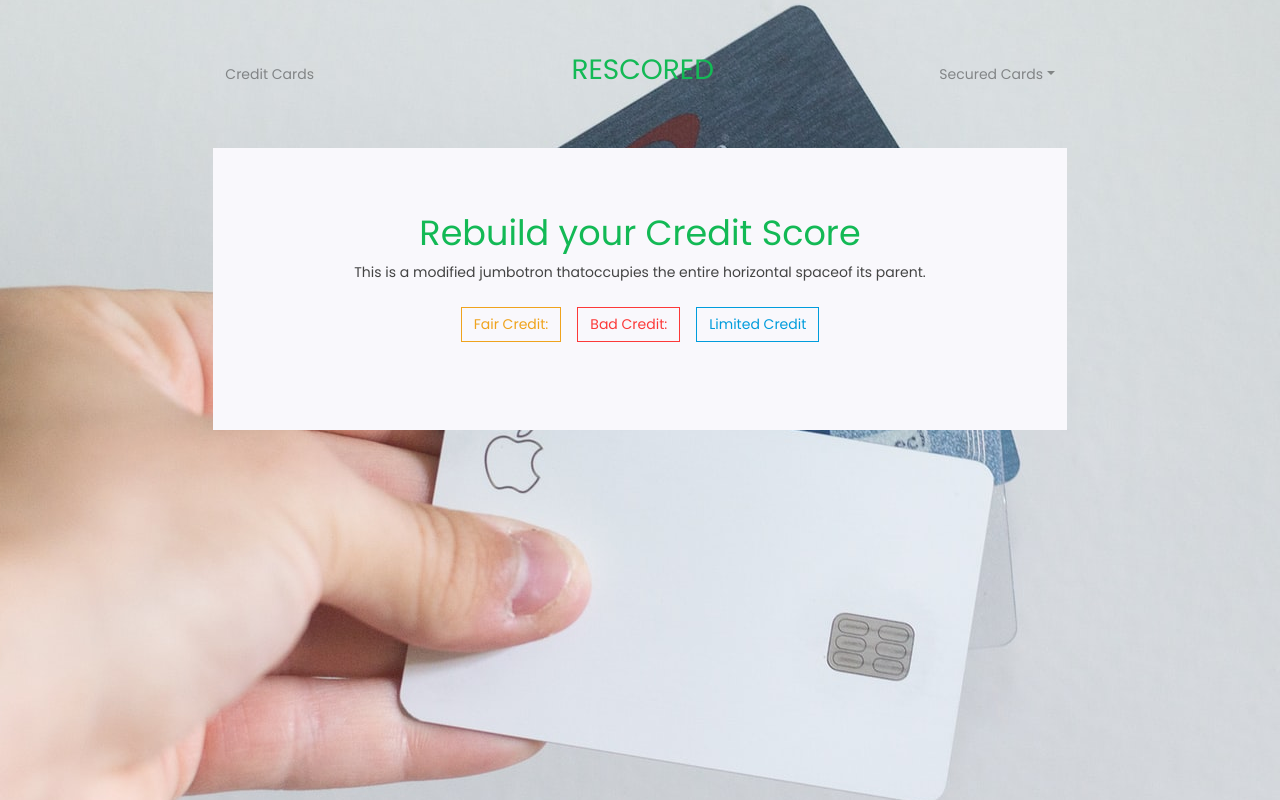
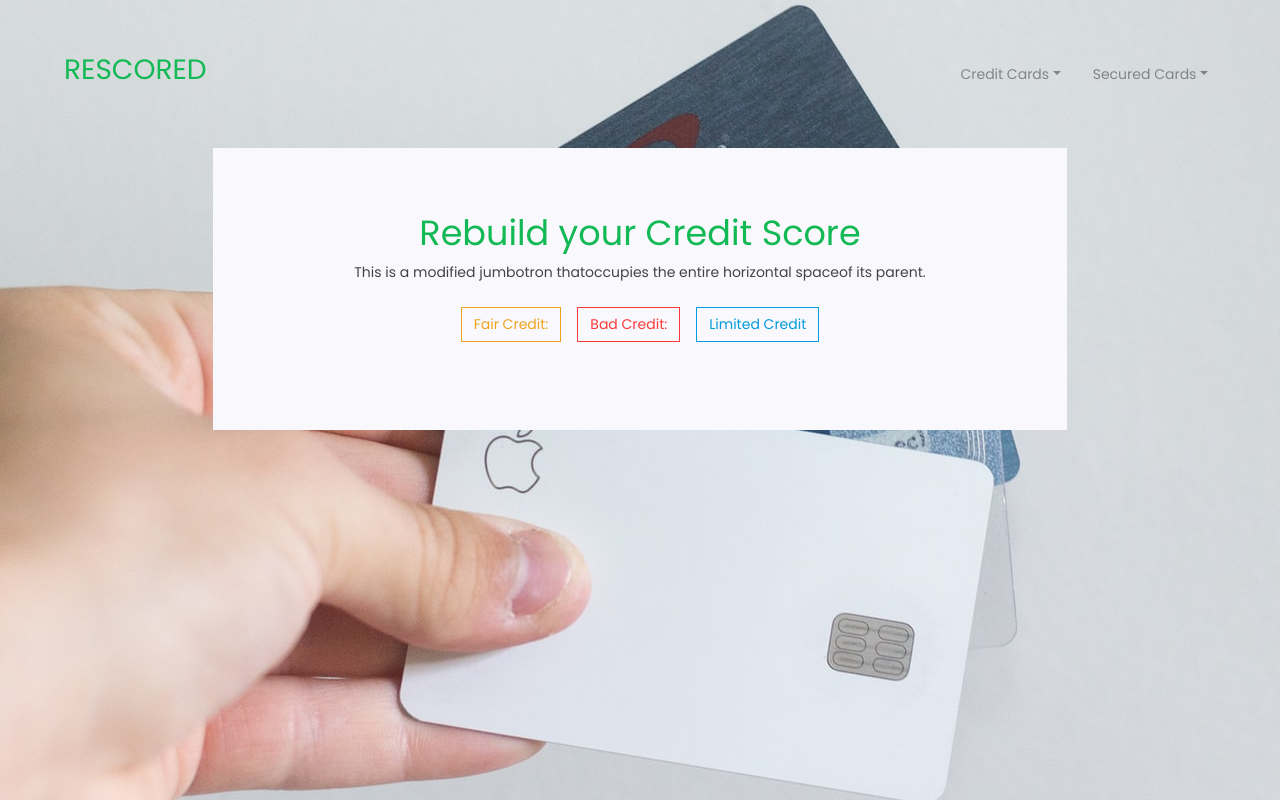
Before and after one commit to machinesandpixels/rescored, a React (Create React App) app: page / in a window 1280 px wide. Built offline with nearby package versions, Linux system fonts and the light colour scheme.

Commit message:
Made some arrangement changes to Navbar links

```diff
--- a/src/layout/Header.js
+++ b/src/layout/Header.js
@@ -9,17 +9,20 @@ const Header = () => {
     return (
         <Fragment>
             <Navbar className="py-5">
-                <Nav className="m-auto">
-                <Nav.Link href="#home">
-                     Credit Cards
-                </Nav.Link>
-                </Nav>
                 <Navbar.Brand href="#home">
                     <h2 className="ml-5 text-success">
                         RESCORED
                     </h2>
                 </Navbar.Brand>
-                <Nav className="m-auto">
+                <Nav className="ml-auto">
+                <NavDropdown title="Credit Cards" id="collasible-nav-dropdown" className="mr-3">
+                    <NavDropdown.Item href="#action/3.1">Action</NavDropdown.Item>
+                    <NavDropdown.Item href="#action/3.2">Another action</NavDropdown.Item>
+                    <NavDropdown.Item href="#action/3.3">Something</NavDropdown.Item>
+                    <NavDropdown.Divider />
+                    <NavDropdown.Item href="#action/3.4">Separated link</NavDropdown.Item>
+                </NavDropdown>
+
                 <NavDropdown title="Secured Cards" id="collasible-nav-dropdown">
                     <NavDropdown.Item href="#action/3.1">Action</NavDropdown.Item>
                     <NavDropdown.Item href="#action/3.2">Another action</NavDropdown.Item>
@@ -28,13 +31,7 @@ const Header = () => {
                     <NavDropdown.Item href="#action/3.4">Separated link</NavDropdown.Item>
                 </NavDropdown>
                 </Nav>
-
-                <Nav>
-
-
-
-
-                </Nav>
+                <Nav className="ml-5" />
             </Navbar>
         </Fragment>
     )
```
Lines whose indentation alone changed are shown as unchanged.
